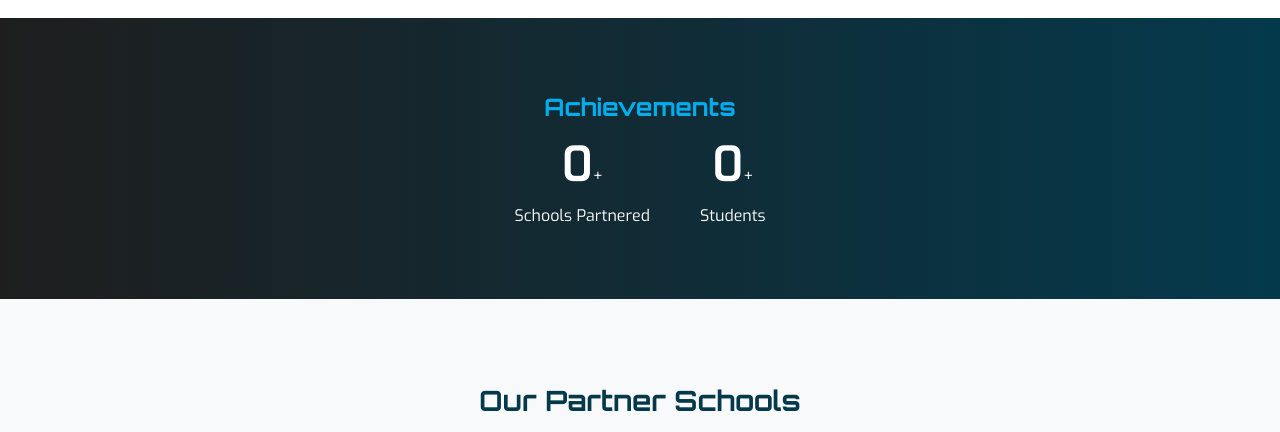
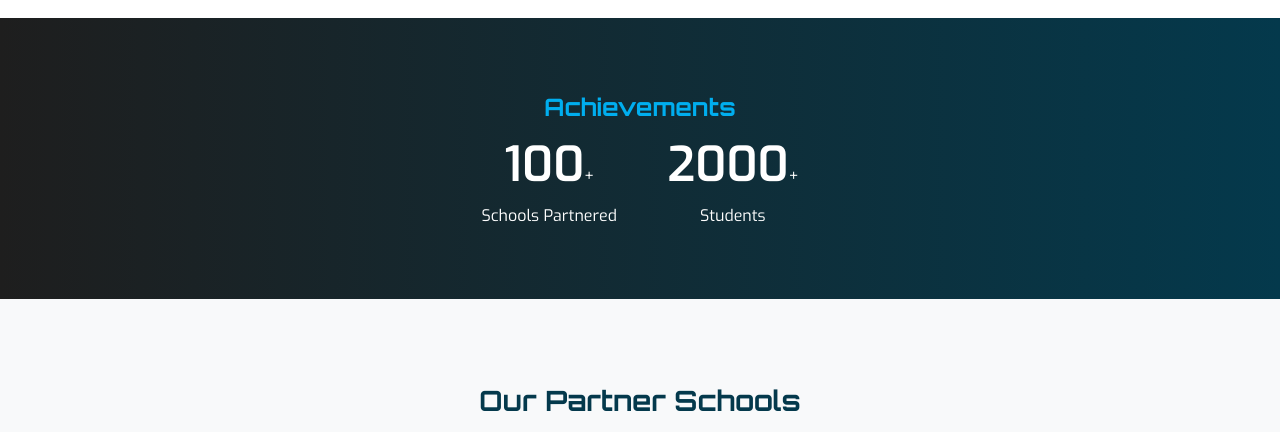
Before and after one commit to sriram-711/website, a plain HTML site: page index.html in a window 1280 px wide. Shown: the part 2260-2692 px from the top of the page. Drawn offline with Linux system fonts and the light colour scheme.

Commit message:
Update index.html

```diff
--- a/index.html
+++ b/index.html
@@ -1190,6 +1190,45 @@
                 window.open(whatsappURL, "_blank");
             });
         });
+
+
+        document.addEventListener("DOMContentLoaded", function () {
+            const counters = document.querySelectorAll('.number');
+            const speed = 200; // lower = faster
+
+            const startCounting = () => {
+                counters.forEach(counter => {
+                    const updateCount = () => {
+                        const target = +counter.getAttribute('data-target');
+                        const count = +counter.innerText;
+
+                        const increment = target / speed;
+
+                        if (count < target) {
+                            counter.innerText = Math.ceil(count + increment);
+                            setTimeout(updateCount, 10);
+                        } else {
+                            counter.innerText = target;
+                        }
+                    };
+                    updateCount();
+                });
+            };
+
+            // Trigger when the section becomes visible
+            const achievementsSection = document.querySelector('#achievements');
+            const observer = new IntersectionObserver((entries, observer) => {
+                entries.forEach(entry => {
+                    if (entry.isIntersecting) {
+                        startCounting();
+                        observer.disconnect(); // run once
+                    }
+                });
+            }, { threshold: 0.5 });
+
+            observer.observe(achievementsSection);
+        });
+
     </script>
 
 
```
